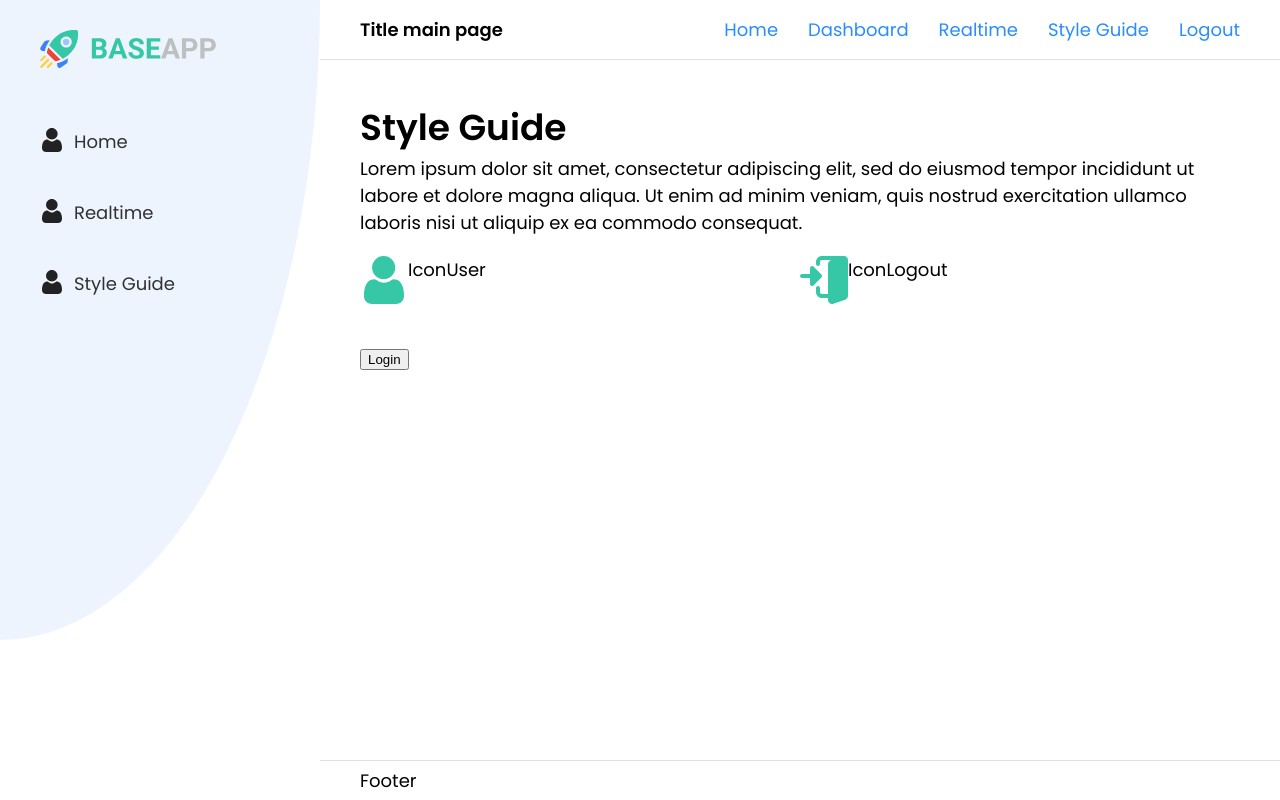
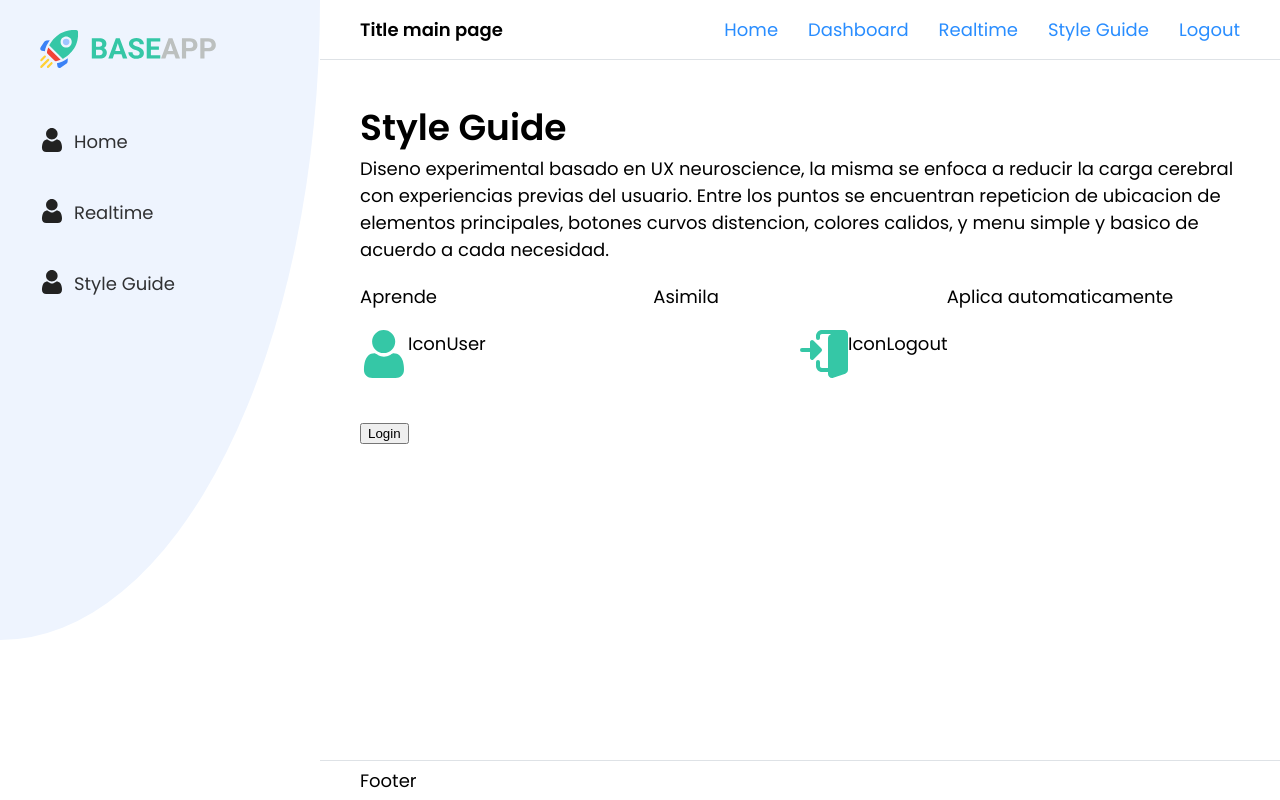
Before and after one commit to claudiogaraycochea/bpweb, a React (Create React App) app: page /style in a window 1280 px wide. Built offline with nearby package versions, Linux system fonts and the light colour scheme.

Commit message:
UX Neuroscience

```diff
--- a/src/ui/styleGuide/StyleGuide.tsx
+++ b/src/ui/styleGuide/StyleGuide.tsx
@@ -9,7 +9,12 @@ function StyleGuide() {
       <h1>Style Guide</h1>
       <Section>
         <Row>
-          <Col>Lorem ipsum dolor sit amet, consectetur adipiscing elit, sed do eiusmod tempor incididunt ut labore et dolore magna aliqua. Ut enim ad minim veniam, quis nostrud exercitation ullamco laboris nisi ut aliquip ex ea commodo consequat. </Col>
+          <Col>Diseno experimental basado en UX neuroscience, la misma se enfoca a reducir la carga cerebral con experiencias previas del usuario. Entre los puntos se encuentran repeticion de ubicacion de elementos principales, botones curvos distencion, colores calidos, y menu simple y basico de acuerdo a cada necesidad.</Col>
+        </Row>
+        <Row>
+          <Col>Aprende</Col>
+          <Col>Asimila</Col>
+          <Col>Aplica automaticamente</Col>
         </Row>
         <Row>
           <Col><Icon icon='IconUser' color={Color.primary} size='medium'/> IconUser</Col>
```
